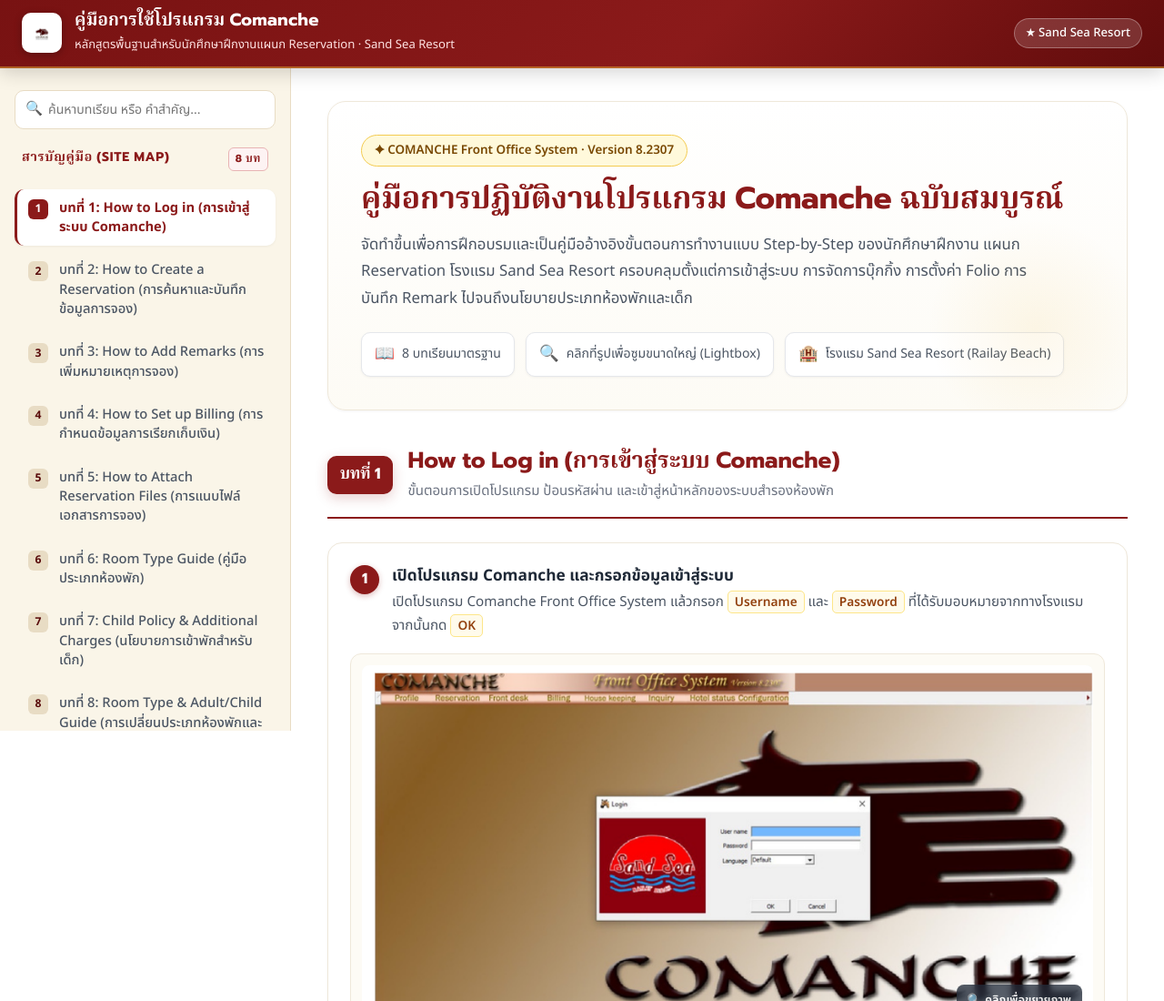
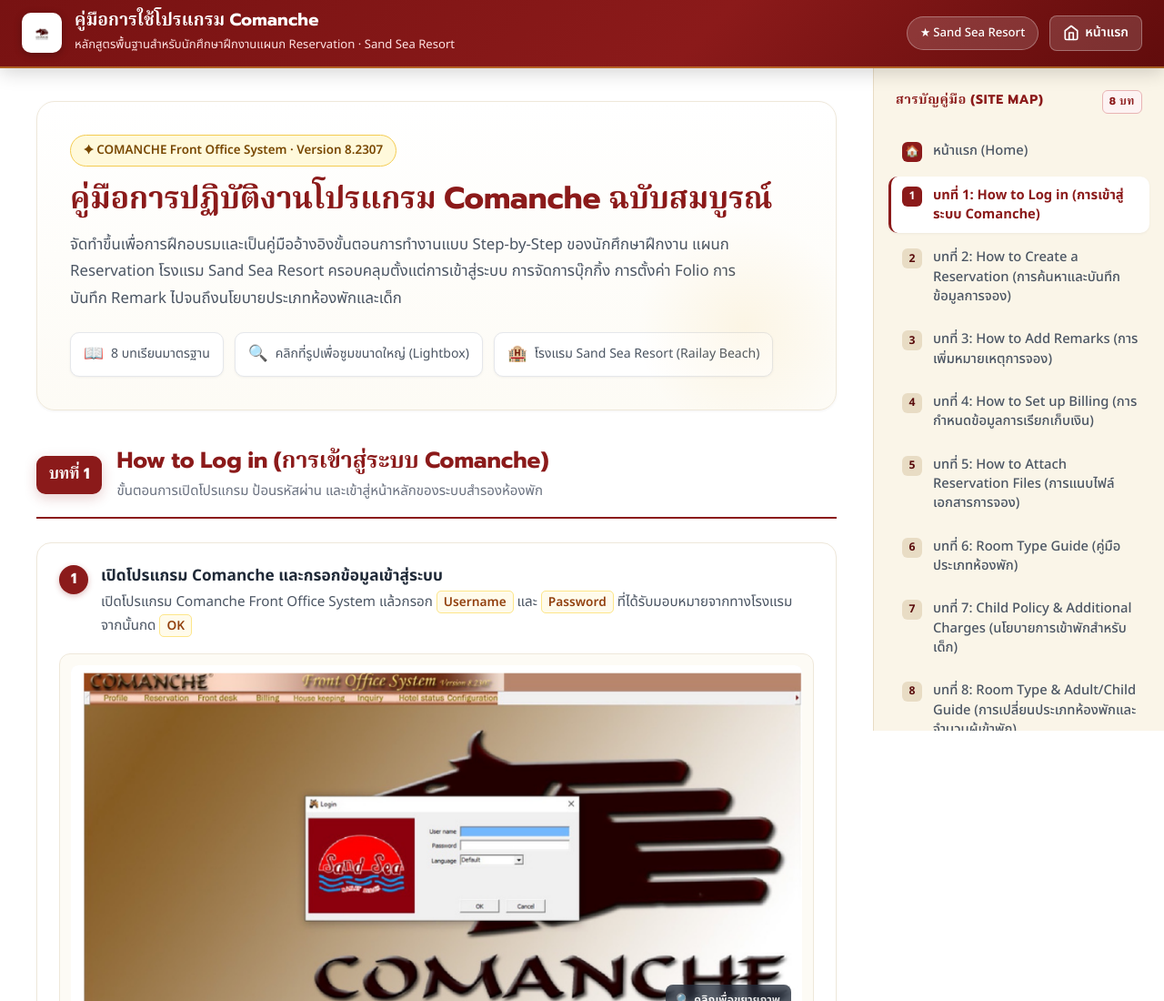
Before and after one commit to salwanibaraheng26-droid/commanche, a plain HTML site: page index.html in a window 1280 px wide. Shown: the top 1100 px of the page at 91% size. Drawn offline with Linux system fonts and the light colour scheme.

Commit message:
feat: update main page layout in index.html

```diff
--- a/index.html
+++ b/index.html
@@ -147,13 +147,38 @@
     background: rgba(255, 255, 255, 0.15);
     color: #FFF;
     border: 1px solid rgba(255, 255, 255, 0.3);
-    padding: 4px 12px;
+    padding: 6px 14px;
     border-radius: 999px;
     font-size: 0.82rem;
     font-weight: 500;
     display: inline-flex;
     align-items: center;
     gap: 6px;
+  }
+
+  /* Home Button on Header Right */
+  .btn-home {
+    display: inline-flex;
+    align-items: center;
+    gap: 6px;
+    background: rgba(255, 255, 255, 0.15);
+    color: #FFFFFF;
+    border: 1px solid rgba(255, 255, 255, 0.3);
+    padding: 6px 14px;
+    border-radius: 8px;
+    font-size: 0.88rem;
+    font-weight: 600;
+    text-decoration: none;
+    transition: all 0.2s ease;
+    flex-shrink: 0;
+  }
+
+  .btn-home:hover {
+    background: var(--accent-yellow);
+    color: var(--primary-red-deep);
+    border-color: var(--accent-yellow);
+    transform: translateY(-1px);
+    box-shadow: 0 3px 10px rgba(0,0,0,0.15);
   }
 
   .btn-mobile-nav {
@@ -183,7 +208,7 @@
     align-items: flex-start;
   }
 
-  /* Sidebar (Eggshell Color) */
+  /* Right-Aligned Sidebar Navigation */
   aside.sidebar {
     width: 320px;
     flex-shrink: 0;
@@ -192,7 +217,7 @@
     height: calc(100vh - 72px);
     overflow-y: auto;
     background-color: var(--bg-eggshell);
-    border-right: 1px solid var(--bg-eggshell-border);
+    border-left: 1px solid var(--bg-eggshell-border);
     padding: 24px 16px 40px;
     display: flex;
     flex-direction: column;
@@ -205,38 +230,6 @@
   aside.sidebar::-webkit-scrollbar-thumb {
     background: #D9CEB8;
     border-radius: 10px;
-  }
-
-  .sidebar-search {
-    position: relative;
-  }
-
-  .sidebar-search input {
-    width: 100%;
-    padding: 10px 14px 10px 36px;
-    background: #FFFFFF;
-    border: 1px solid var(--bg-eggshell-border);
-    border-radius: 10px;
-    font-size: 0.88rem;
-    font-family: inherit;
-    color: var(--text-primary);
-    outline: none;
-    transition: all 0.2s;
-  }
-
-  .sidebar-search input:focus {
-    border-color: var(--primary-red);
-    box-shadow: 0 0 0 3px rgba(139,26,26,0.12);
-  }
-
-  .sidebar-search .search-icon {
-    position: absolute;
-    left: 12px;
-    top: 50%;
-    transform: translateY(-50%);
-    color: var(--text-muted);
-    font-size: 0.95rem;
-    pointer-events: none;
   }
 
   .sidebar-heading {
@@ -1203,14 +1196,16 @@
     aside.sidebar {
       position: fixed;
       top: 0;
-      left: 0;
+      right: 0;
+      left: auto;
       height: 100vh;
       width: min(84vw, 340px);
       z-index: 60;
-      transform: translateX(-100%);
+      transform: translateX(100%);
       transition: transform 0.28s ease;
-      box-shadow: 4px 0 24px rgba(0,0,0,0.25);
-      padding-top: 30px;
+      box-shadow: -4px 0 24px rgba(0,0,0,0.25);
+      padding-top: 24px;
+      border-left: 1px solid var(--bg-eggshell-border);
     }
     aside.sidebar.open {
       transform: translateX(0);
@@ -1244,6 +1239,31 @@
     .btn-next { right: 10px; }
   }
 
+  @media (max-width: 600px) {
+    header.top-header {
+      padding: 10px 14px;
+    }
+    .header-container {
+      gap: 10px;
+    }
+    .brand-titles p {
+      display: none;
+    }
+    .brand-titles h1 {
+      font-size: 1.02rem;
+    }
+    .badge-resort {
+      display: none;
+    }
+    .btn-home {
+      padding: 6px 10px;
+      font-size: 0.82rem;
+    }
+    main.content-area {
+      padding: 20px 14px 60px;
+    }
+  }
+
   @media print {
     header.top-header, aside.sidebar, #btnBackToTop, #readProgress {
       display: none !important;
@@ -1277,6 +1297,13 @@
     </div>
     <div class="header-actions">
       <span class="badge-resort">★ Sand Sea Resort</span>
+      <a href="#" class="btn-home" title="กลับสู่หน้าแรก" aria-label="Home">
+        <svg width="18" height="18" viewBox="0 0 24 24" fill="none" stroke="currentColor" stroke-width="2.2" stroke-linecap="round" stroke-linejoin="round">
+          <path d="M3 9l9-7 9 7v11a2 2 0 0 1-2 2H5a2 2 0 0 1-2-2z"></path>
+          <polyline points="9 22 9 12 15 12 15 22"></polyline>
+        </svg>
+        <span>หน้าแรก</span>
+      </a>
       <button class="btn-mobile-nav" id="btnToggleNav" aria-label="Toggle Navigation">
         ☰ เมนูสารบัญ
       </button>
@@ -1287,75 +1314,6 @@
 <div class="sidebar-backdrop" id="sidebarBackdrop"></div>
 
 <div class="layout-shell">
-
-  <!-- Sidebar (Eggshell Background) -->
-  <aside class="sidebar" id="sidebarNav">
-    <div class="sidebar-search">
-      <span class="search-icon">🔍</span>
-      <input type="text" id="topicSearch" placeholder="ค้นหาบทเรียน หรือ คำสำคัญ..." aria-label="Search topics">
-    </div>
-
-    <div class="sidebar-heading">
-      <span>สารบัญคู่มือ (Site Map)</span>
-      <span class="badge-num">8 บท</span>
-    </div>
-
-    <ul class="nav-list" id="navList">
-      <li>
-        <a href="#chap1" class="nav-item">
-          <span class="chap-num">1</span>
-          <span>บทที่ 1: How to Log in (การเข้าสู่ระบบ Comanche)</span>
-        </a>
-      </li>
-      <li>
-        <a href="#chap2" class="nav-item">
-          <span class="chap-num">2</span>
-          <span>บทที่ 2: How to Create a Reservation (การค้นหาและบันทึกข้อมูลการจอง)</span>
-        </a>
-      </li>
-      <li>
-        <a href="#chap3" class="nav-item">
-          <span class="chap-num">3</span>
-          <span>บทที่ 3: How to Add Remarks (การเพิ่มหมายเหตุการจอง)</span>
-        </a>
-      </li>
-      <li>
-        <a href="#chap4" class="nav-item">
-          <span class="chap-num">4</span>
-          <span>บทที่ 4: How to Set up Billing (การกำหนดข้อมูลการเรียกเก็บเงิน)</span>
-        </a>
-      </li>
-      <li>
-        <a href="#chap5" class="nav-item">
-          <span class="chap-num">5</span>
-          <span>บทที่ 5: How to Attach Reservation Files (การแนบไฟล์เอกสารการจอง)</span>
-        </a>
-      </li>
-      <li>
-        <a href="#chap6" class="nav-item">
-          <span class="chap-num">6</span>
-          <span>บทที่ 6: Room Type Guide (คู่มือประเภทห้องพัก)</span>
-        </a>
-      </li>
-      <li>
-        <a href="#chap7" class="nav-item">
-          <span class="chap-num">7</span>
-          <span>บทที่ 7: Child Policy & Additional Charges (นโยบายการเข้าพักสำหรับเด็ก)</span>
-        </a>
-      </li>
-      <li>
-        <a href="#chap8" class="nav-item">
-          <span class="chap-num">8</span>
-          <span>บทที่ 8: Room Type & Adult/Child Guide (การเปลี่ยนประเภทห้องพักและจำนวนผู้เข้าพัก)</span>
-        </a>
-      </li>
-    </ul>
-
-    <div class="sidebar-footer-card">
-      <strong>💡 ทิปสำหรับนักศึกษาฝึกงาน</strong>
-      สามารถคลิกที่รูปภาพหน้าจอทุกรูป เพื่อเปิดดูภาพขนาดใหญ่แบบ Lightbox พร้อมซูมดูช่องข้อมูลอย่างละเอียดได้ครับ
-    </div>
-  </aside>
 
   <!-- Main Content Area (White Background) -->
   <main class="content-area">
@@ -2356,6 +2314,77 @@
     </footer>
 
   </main>
+
+  <!-- Right Side Navbar Sidebar -->
+  <aside class="sidebar" id="sidebarNav">
+    <div class="sidebar-heading">
+      <span>สารบัญคู่มือ (Site Map)</span>
+      <span class="badge-num">8 บท</span>
+    </div>
+
+    <ul class="nav-list" id="navList">
+      <li>
+        <a href="#" class="nav-item">
+          <span class="chap-num" style="background:var(--primary-red);color:#FFF;">🏠</span>
+          <span>หน้าแรก (Home)</span>
+        </a>
+      </li>
+      <li>
+        <a href="#chap1" class="nav-item">
+          <span class="chap-num">1</span>
+          <span>บทที่ 1: How to Log in (การเข้าสู่ระบบ Comanche)</span>
+        </a>
+      </li>
+      <li>
+        <a href="#chap2" class="nav-item">
+          <span class="chap-num">2</span>
+          <span>บทที่ 2: How to Create a Reservation (การค้นหาและบันทึกข้อมูลการจอง)</span>
+        </a>
+      </li>
+      <li>
+        <a href="#chap3" class="nav-item">
+          <span class="chap-num">3</span>
+          <span>บทที่ 3: How to Add Remarks (การเพิ่มหมายเหตุการจอง)</span>
+        </a>
+      </li>
+      <li>
+        <a href="#chap4" class="nav-item">
+          <span class="chap-num">4</span>
+          <span>บทที่ 4: How to Set up Billing (การกำหนดข้อมูลการเรียกเก็บเงิน)</span>
+        </a>
+      </li>
+      <li>
+        <a href="#chap5" class="nav-item">
+          <span class="chap-num">5</span>
+          <span>บทที่ 5: How to Attach Reservation Files (การแนบไฟล์เอกสารการจอง)</span>
+        </a>
+      </li>
+      <li>
+        <a href="#chap6" class="nav-item">
+          <span class="chap-num">6</span>
+          <span>บทที่ 6: Room Type Guide (คู่มือประเภทห้องพัก)</span>
+        </a>
+      </li>
+      <li>
+        <a href="#chap7" class="nav-item">
+          <span class="chap-num">7</span>
+          <span>บทที่ 7: Child Policy & Additional Charges (นโยบายการเข้าพักสำหรับเด็ก)</span>
+        </a>
+      </li>
+      <li>
+        <a href="#chap8" class="nav-item">
+          <span class="chap-num">8</span>
+          <span>บทที่ 8: Room Type & Adult/Child Guide (การเปลี่ยนประเภทห้องพักและจำนวนผู้เข้าพัก)</span>
+        </a>
+      </li>
+    </ul>
+
+    <div class="sidebar-footer-card">
+      <strong>💡 ทิปสำหรับนักศึกษาฝึกงาน</strong>
+      สามารถคลิกที่รูปภาพหน้าจอทุกรูป เพื่อเปิดดูภาพขนาดใหญ่แบบ Lightbox พร้อมซูมดูช่องข้อมูลอย่างละเอียดได้ครับ
+    </div>
+  </aside>
+
 </div>
 
 <!-- Floating Back To Top Button -->
```
